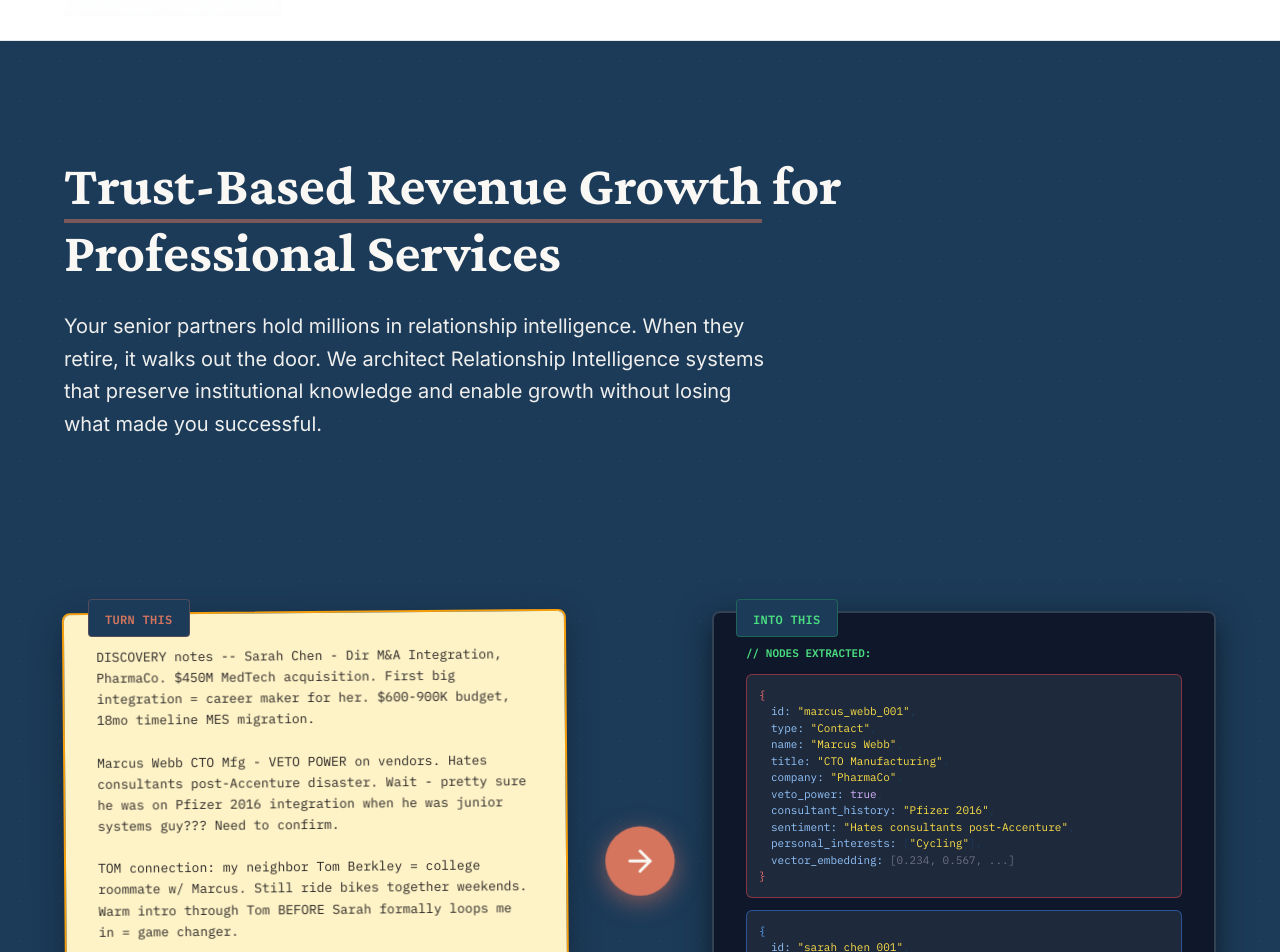
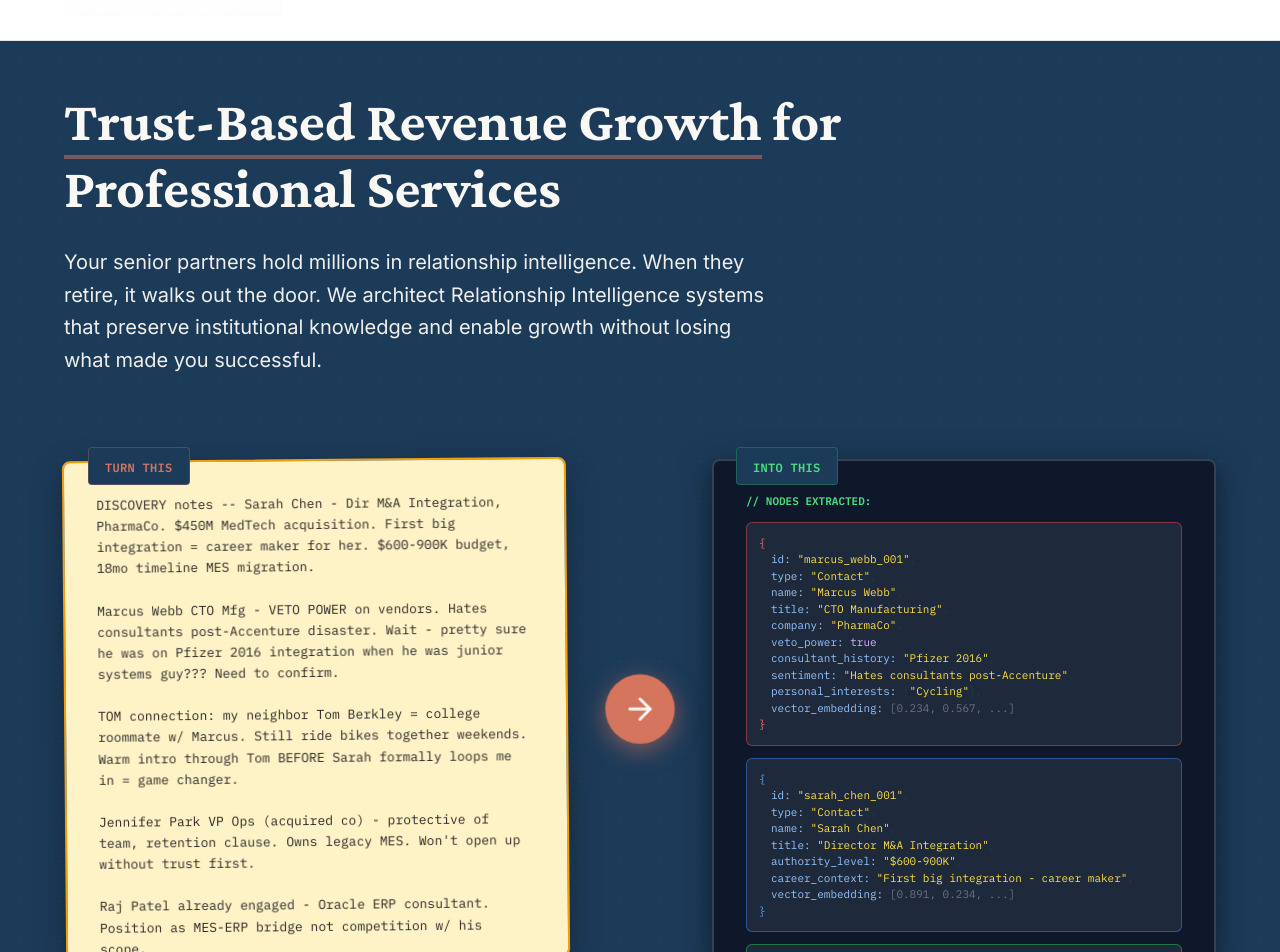
Before and after one commit to 0xrancho/arthur-artchie-elevate, a React (Vite) app: page / in a window 1280 px wide. Shown: the part 80-1032 px from the top of the page. Built offline with nearby package versions, Linux system fonts and the light colour scheme; the HTML template or start-up script is replaced by a standard one.

Commit message:
Refactor hero section spacing

```diff
--- a/src/components/Hero.tsx
+++ b/src/components/Hero.tsx
@@ -3,7 +3,7 @@ import { Button } from "@/components/ui/button";
 
 export const Hero = () => {
   return (
-    <section className="bg-navy relative overflow-hidden py-24">
+    <section className="bg-navy relative overflow-hidden py-8">
       {/* Background pattern */}
       <div
         className="absolute inset-0 opacity-30 pointer-events-none"
@@ -14,7 +14,7 @@ export const Hero = () => {
       />
 
       <div className="max-w-[1200px] mx-auto px-6 relative z-10">
-        <div className="max-w-4xl pt-[15px] pb-16">
+        <div className="max-w-4xl pt-[15px] pb-4">
 
           <h1 className="text-5xl md:text-[56px] font-bold leading-[1.2] mb-6 text-cream">
             <span className="relative inline-block">
@@ -31,7 +31,7 @@ export const Hero = () => {
         </div>
 
         {/* Demo Section */}
-        <div className="mt-16 mb-12 grid grid-cols-1 lg:grid-cols-[1fr_auto_1fr] gap-6 items-stretch">
+        <div className="mt-6 mb-12 grid grid-cols-1 lg:grid-cols-[1fr_auto_1fr] gap-6 items-stretch">
           {/* Discovery Note */}
           <div className="relative">
             <div className="absolute -top-3 left-6 bg-navy px-4 py-1.5 rounded border border-terracotta/30 z-10">
```
